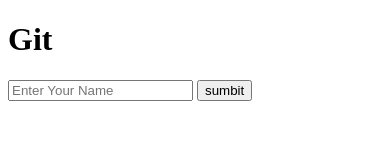
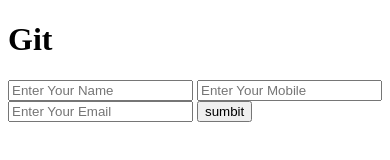
Before and after one commit to suvu0707/testapp1, a plain HTML site: page index.html in a window 390 px wide. Drawn offline with Linux system fonts and the light colour scheme.

Commit message:
email,mobile added

```diff
--- a/index.html
+++ b/index.html
@@ -9,6 +9,8 @@
 <body>
     <h1>Git</h1>
     <input type="text" placeholder="Enter Your Name">
+    <input type="text" placeholder="Enter Your Mobile">
+    <input type="text" placeholder="Enter Your Email">
     <button>sumbit</button>
 </body>
 </html>
```
